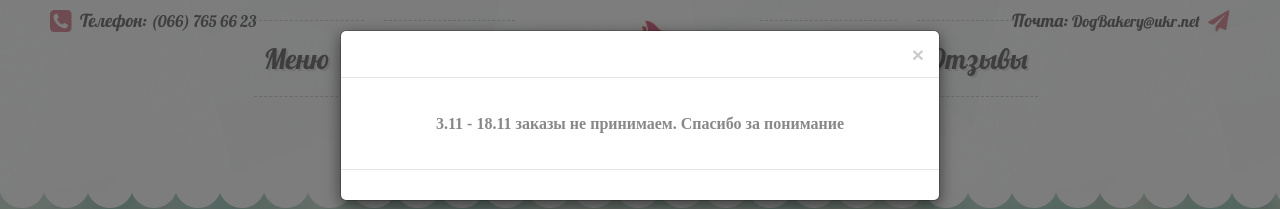
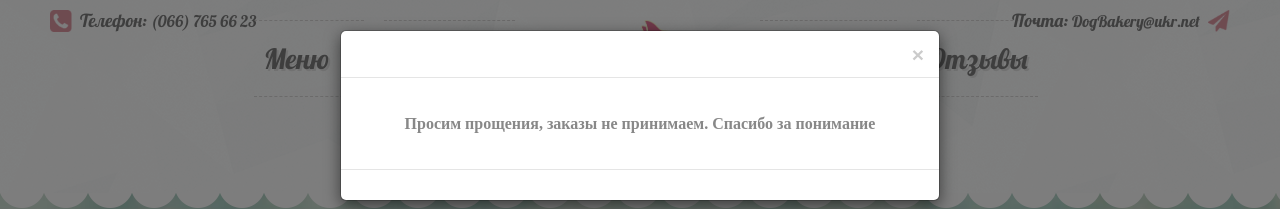
Before and after one commit to ggaltqq/Pedigree, a plain HTML site: page index.htm in a window 1280 px wide. Shown: the top 209 px of the page. Drawn offline with nearby package versions, Linux system fonts and the light colour scheme; a script that the page names is missing.

Commit message:
refactor: update modal window content text

```diff
--- a/index.htm
+++ b/index.htm
@@ -812,7 +812,7 @@
             <!-- <h4 class="modal-title" id="myModalLabel">Modal title</h4> -->
             </div>
             <div class="modal-body">
-                    <h4 style="text-align: center">3.11 - 18.11 заказы не принимаем. Спасибо за понимание</h4>
+                    <h4 style="text-align: center">Просим прощения, заказы не принимаем. Спасибо за понимание</h4>
             </div>
             <div class="modal-footer">
             <!-- <button type="button" class="btn btn-default" data-dismiss="modal">Close</button> -->
```
